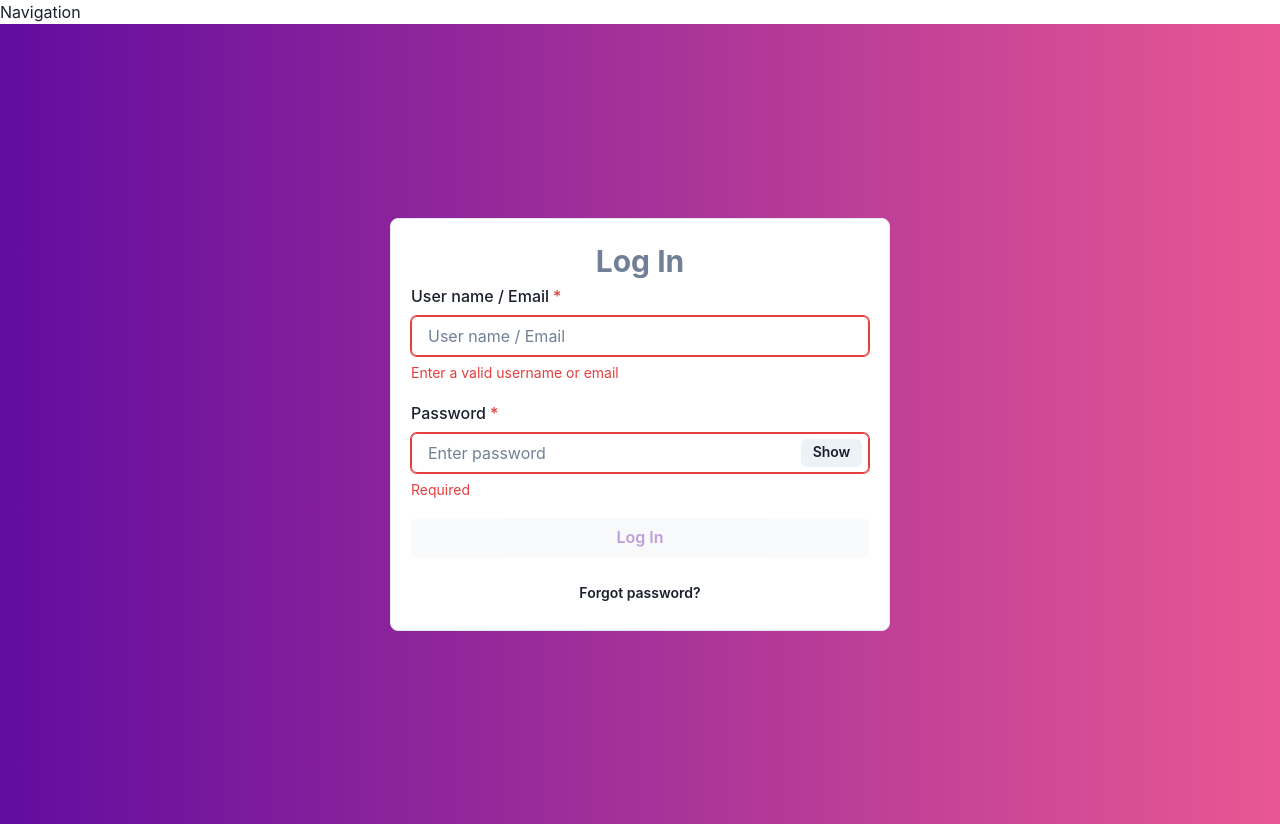
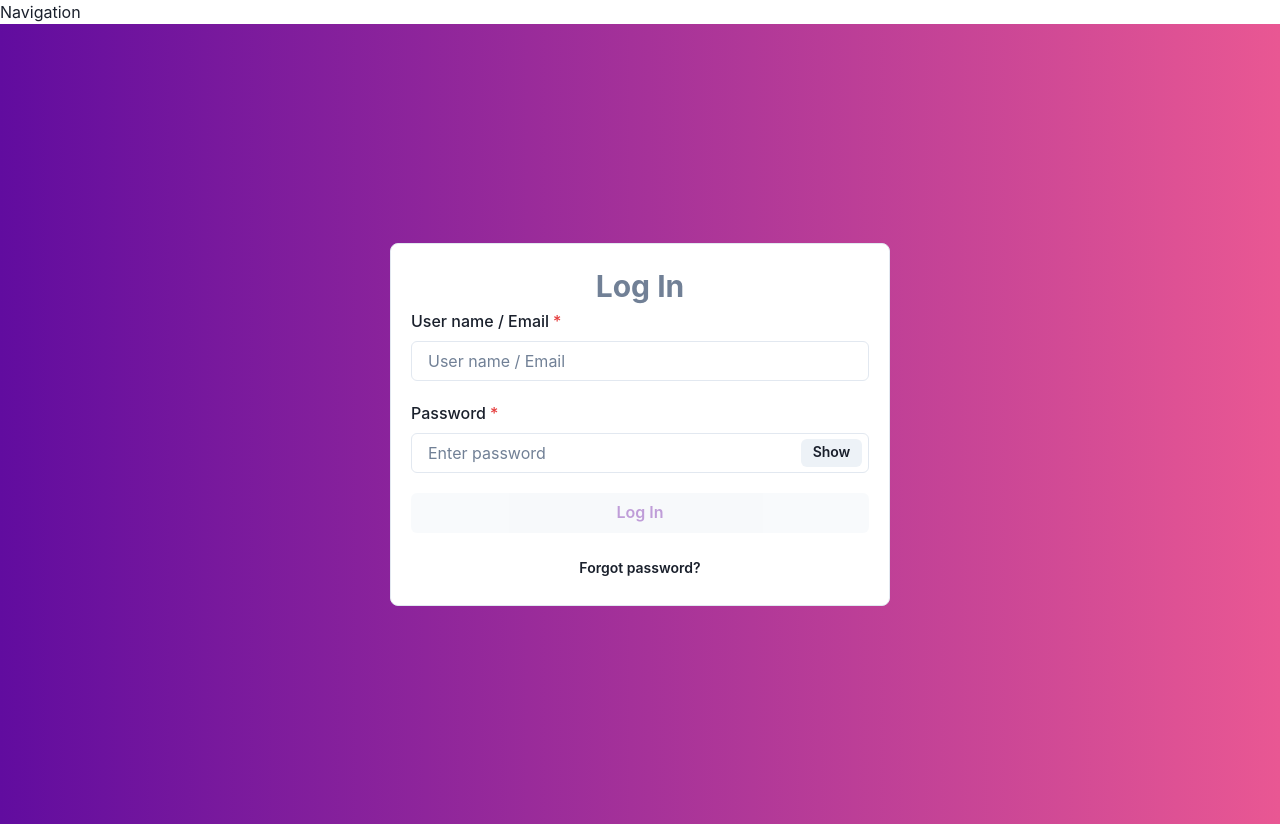
Before and after one commit to tecknoworks/SportEventManager, a React (Create React App) app in the folder event-planner-frontend/: page /login in a window 1280 px wide. Built offline with nearby package versions, Linux system fonts and the light colour scheme.

Commit message:
Error message false on first render

```diff
--- a/event-planner-frontend/src/features/login/components/LogInForm/LogInForm.tsx
+++ b/event-planner-frontend/src/features/login/components/LogInForm/LogInForm.tsx
@@ -15,6 +15,8 @@ import {
 import { useNavigate } from 'react-router-dom';
 
 const LogInForm = () => {
+
+  //used for "Forgot password"
   const navigate = useNavigate();
 
   const [showPw, setShowPw] = React.useState<boolean>(false);
@@ -23,6 +25,10 @@ const LogInForm = () => {
   const [userNameOrEmail, setUserNameOrEmail] = React.useState<string>('');
   const [password, setPassword] = React.useState<string>('');
 
+  const [usernameTouched, setUsernameTouched] = React.useState(false);
+  const [passwordTouched, setPasswordTouched] = React.useState(false);
+
+  //create type and state for validation
   type FormErrorMessage = { userNameOrEmail: string; password: string };
   const [errors, setErrors] = React.useState<FormErrorMessage>({
     userNameOrEmail: '',
@@ -32,6 +38,7 @@ const LogInForm = () => {
   React.useEffect(() => {
     let tempErrors = { userNameOrEmail: '', password: '' };
 
+    //accepts username starting with a letter or a number. '-' and '_' are allowed.
     const regex =
       /^(?:[A-Z\d][A-Z\d_-]{5,30}|[A-Z0-9._%+-]+@[A-Z0-9.-]+\.[A-Z]{2,4})$/i;
 
@@ -63,23 +70,26 @@ const LogInForm = () => {
       </Text>
       <form className="form-container">
         <Stack spacing={5}>
-          <FormControl isRequired isInvalid={!!errors.userNameOrEmail}>
+          <FormControl isRequired isInvalid={usernameTouched &&!!errors.userNameOrEmail}>
             <FormLabel>User name / Email</FormLabel>
             <Input
               type="text"
               placeholder="User name / Email"
-              onChange={(e) => setUserNameOrEmail(e.target.value)}
+              onChange={(e) => {setUserNameOrEmail(e.target.value);
+                setUsernameTouched(true)}}
             />
             <FormErrorMessage>{errors.userNameOrEmail}</FormErrorMessage>
           </FormControl>
-          <FormControl isRequired isInvalid={!!errors.password}>
+          <FormControl isRequired isInvalid={passwordTouched &&!!errors.password}>
             <FormLabel>Password</FormLabel>
             <InputGroup size="md">
               <Input
                 pr="75px"
                 type={showPw ? 'text' : 'password'}
                 placeholder="Enter password"
-                onChange={(e) => setPassword(e.target.value)}
+                onChange={(e) => {setPassword(e.target.value);
+                  setPasswordTouched(true)
+                }}
               />
               <InputRightElement width="75px">
                 <Button h="28px" size="sm" onClick={handleClickShowPw}>
```
